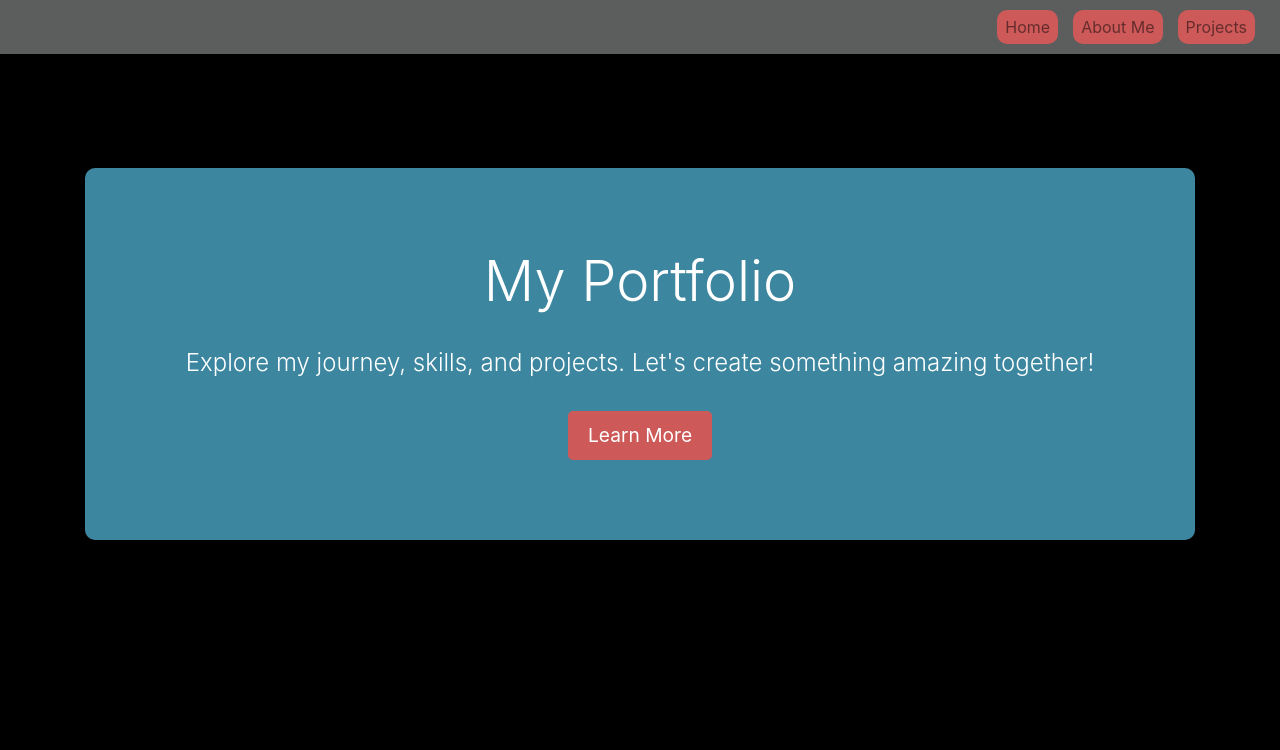
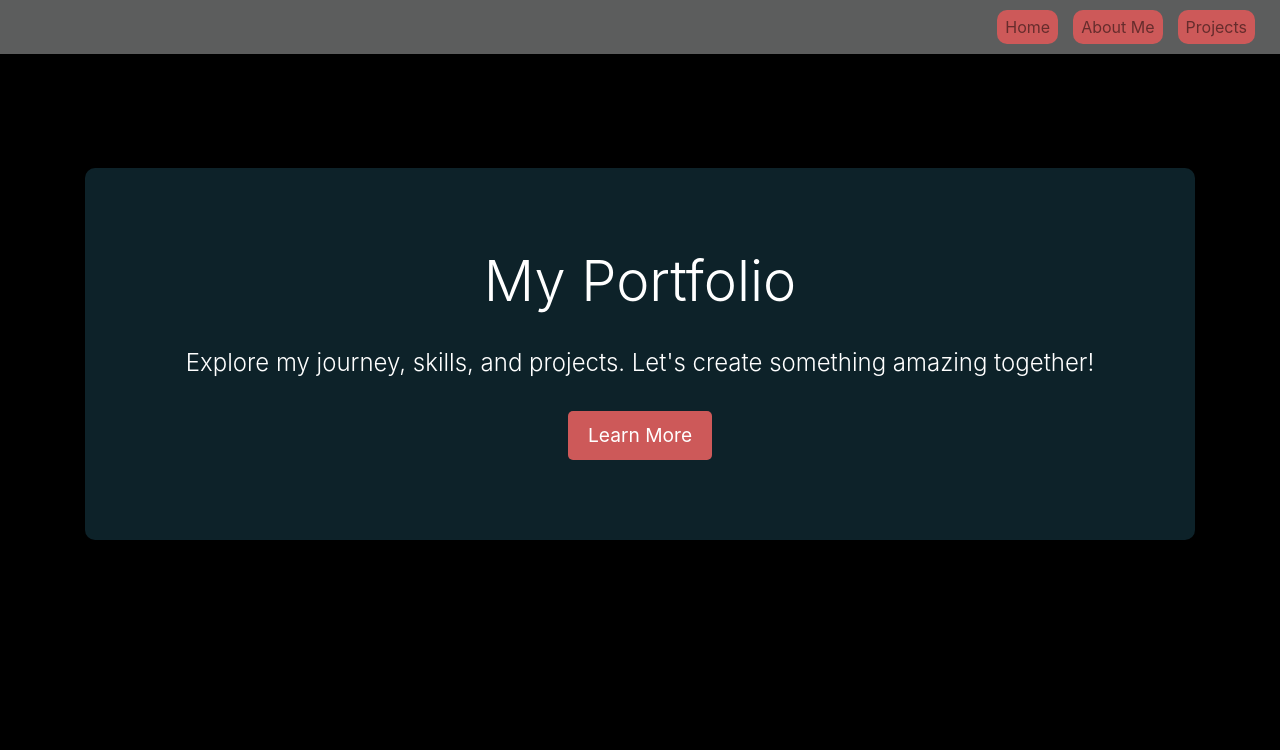
Before and after one commit to Angelicapadilla13/Angelica-Padilla-Quiz-Portfolio, a plain HTML site: page main.html in a window 1280 px wide. Shown: the top 750 px of the page. Drawn offline with nearby package versions, Linux system fonts and the light colour scheme.

Commit message:
change bgcolor

```diff
--- a/main.html
+++ b/main.html
@@ -6,7 +6,6 @@
   <link rel="stylesheet" href="https://stackpath.bootstrapcdn.com/bootstrap/4.5.2/css/bootstrap.min.css">
 
   <title>Angelica Padilla</title>
-
   <style>
     body {
       margin: 0;
@@ -15,7 +14,7 @@
     }
 
     #home {
-      background-color: #3c869f;
+      background-color: #0d2229;
       text-align: center;
       padding: 80px 0;
       border-radius: 10px;
```
